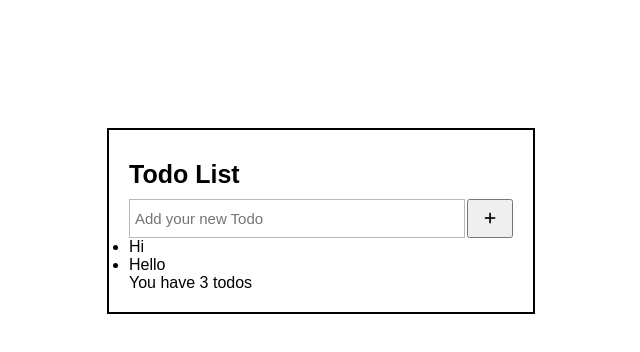
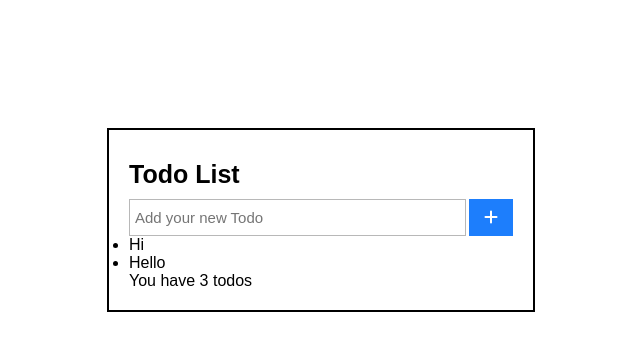
Before and after one commit to fahad111000/todo-list, a plain HTML site: page index.html in a window 1280 px wide. Shown: the whole page, without its empty margins (319-959 px from the left). Drawn offline with Linux system fonts and the light colour scheme.

Commit message:
input field is completed

```diff
--- a/style.css
+++ b/style.css
@@ -25,7 +25,7 @@ body {
 .input-field {
     /* border: 2px solid red; */
     display: flex;
-    gap: 2px;
+    gap: 3px;
 }
 
 input {
@@ -34,9 +34,22 @@ input {
     padding: 5px;
     outline: none;
     border: 1px solid rgba(129, 128, 128, 0.562);
+    color: rgb(61, 60, 60);
 }
 
 .input-field button {
     cursor: pointer;
     padding: 10px 15px;
+    border: none;
+    background-color: rgb(29, 126, 252);
 }
+
+.input-field button:hover {
+    background-color: rgb(35, 108, 204);
+
+}
+
+.input-field .fa-plus {
+    font-size: 16px;
+    color: #ffff;
+}
```
